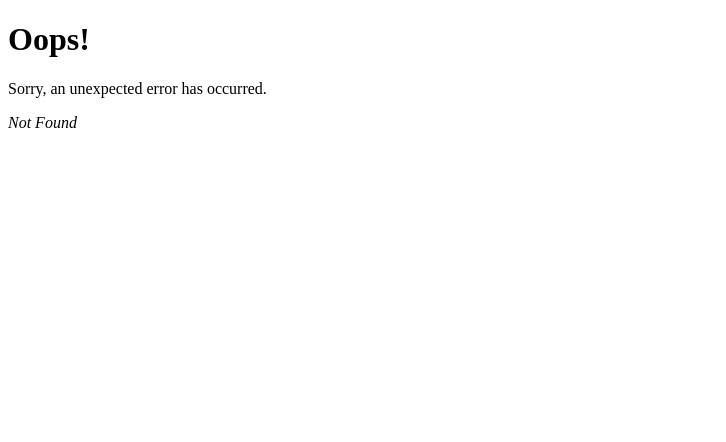
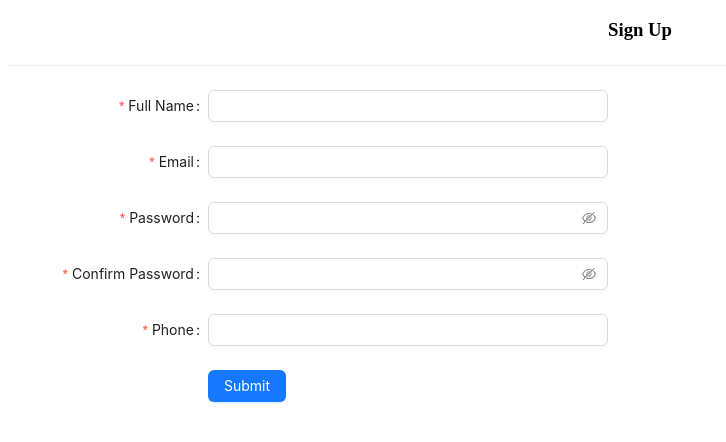
Before and after one commit to devphamduong/Fresher-react-hook-test-02, a React (Vite) app: page /register in a window 1280 px wide. Before the commit this address had no page. Shown: the top 442 px of the page, without its empty margins (0-726 px from the left). Built offline with nearby package versions, Linux system fonts and the light colour scheme.

Commit message:
Design Register Form

```diff
--- a/package.json
+++ b/package.json
@@ -10,7 +10,9 @@
     "preview": "vite preview"
   },
   "dependencies": {
+    "@ant-design/icons": "5.2.6",
     "@reduxjs/toolkit": "1.9.3",
+    "antd": "5.9.2",
     "react": "18.2.0",
     "react-dom": "18.2.0",
     "react-redux": "8.0.5",
--- a/src/App.jsx
+++ b/src/App.jsx
@@ -1,6 +1,7 @@
 import React, { useState } from 'react';
 import ErrorPage from './pages/error-page';
 import LoginPage from './pages/login';
+import RegisterPage from './pages/register';
 import ContactPage from './pages/contact';
 import BookPage from './pages/book';
 import {
@@ -43,6 +44,10 @@ const router = createBrowserRouter([
     path: "login",
     element: <LoginPage />,
   },
+  {
+    path: "register",
+    element: <RegisterPage />,
+  },
 ]);
 
 
--- /dev/null
+++ b/src/pages/register/index.jsx
@@ -0,0 +1,85 @@
+import { Button, Checkbox, Form, Input, Divider } from "antd";
+
+function RegisterPage() {
+    const [form] = Form.useForm();
+
+    const onFinish = (values) => {
+        console.log('Success:', values);
+    };
+
+    return (
+        <>
+            <h3 style={{ textAlign: 'center' }}>Sign Up</h3>
+            <Divider></Divider>
+            <Form
+                form={form}
+                name="basic"
+                labelCol={{ span: 8 }}
+                wrapperCol={{ span: 16 }}
+                style={{ maxWidth: 600 }}
+                initialValues={{ remember: true }}
+                onFinish={onFinish}
+                autoComplete="off"
+            >
+                <Form.Item
+                    label="Full Name"
+                    name="fullName"
+                    rules={[{ required: true, message: 'Please input your full name!' }]}
+                >
+                    <Input />
+                </Form.Item>
+                <Form.Item
+                    label="Email"
+                    name="email"
+                    rules={[{ required: true, message: 'Please input your email!' }, { type: 'email', message: 'Your email is not valid!' }]}
+                >
+                    <Input />
+                </Form.Item>
+                <Form.Item
+                    label="Password"
+                    name="password"
+                    rules={[{ required: true, message: 'Please input your password!' }]}
+                    hasFeedback
+                >
+                    <Input.Password />
+                </Form.Item>
+                <Form.Item
+                    label="Confirm Password"
+                    name="confirmPassword"
+                    dependencies={['password']}
+                    hasFeedback
+                    rules={[
+                        {
+                            required: true,
+                            message: 'Please confirm your password!',
+                        },
+                        ({ getFieldValue }) => ({
+                            validator(_, value) {
+                                if (!value || getFieldValue('password') === value) {
+                                    return Promise.resolve();
+                                }
+                                return Promise.reject(new Error('The new password that you entered do not match!'));
+                            },
+                        }),
+                    ]}
+                >
+                    <Input.Password />
+                </Form.Item>
+                <Form.Item
+                    label="Phone"
+                    name="phone"
+                    rules={[{ required: true, message: 'Please input your phone!' }]}
+                >
+                    <Input />
+                </Form.Item>
+                <Form.Item wrapperCol={{ offset: 8, span: 16 }}>
+                    <Button type="primary" htmlType="submit">
+                        Submit
+                    </Button>
+                </Form.Item>
+            </Form>
+        </>
+    );
+}
+
+export default RegisterPage;
```
